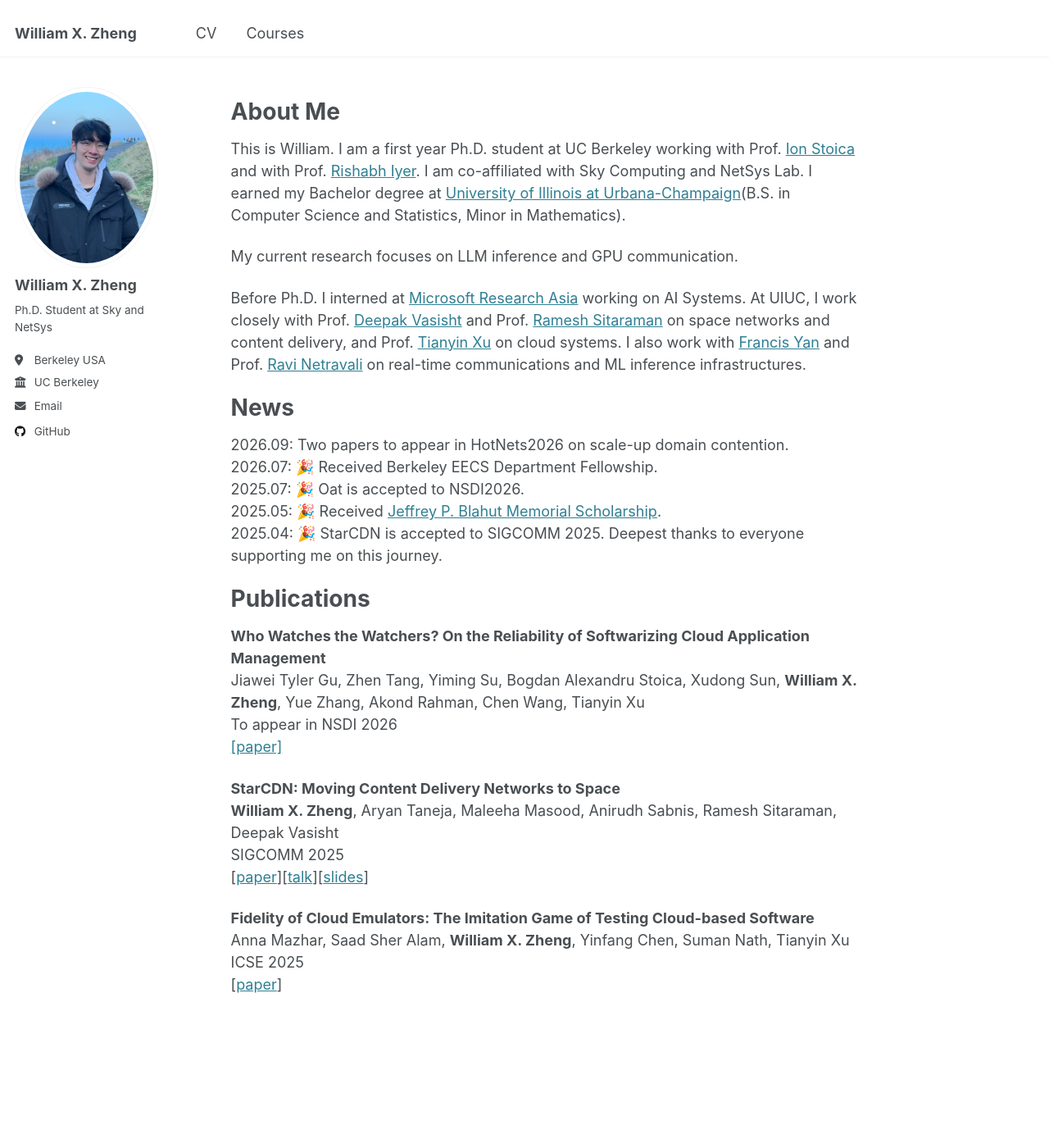
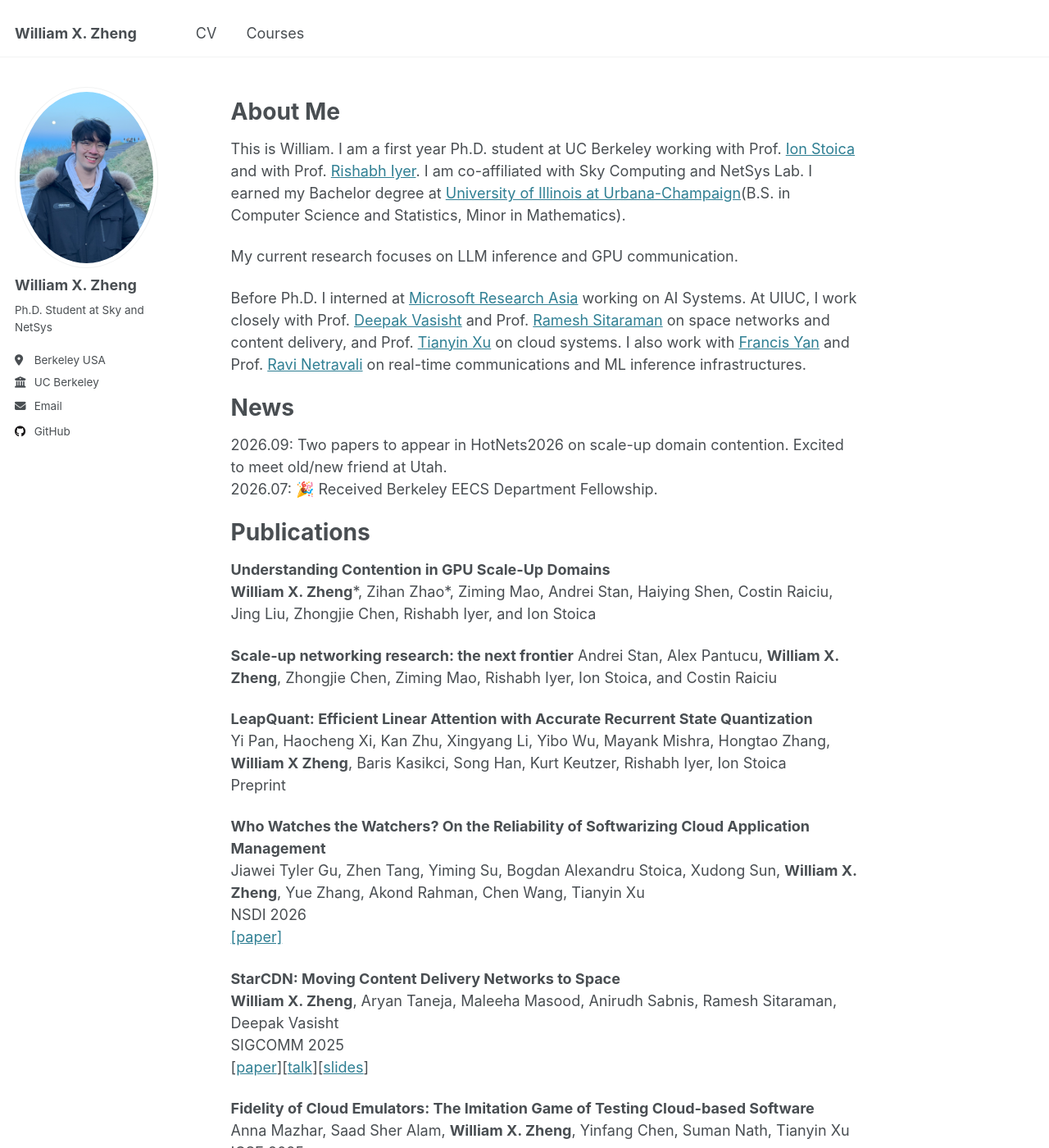
Before and after one commit to xinze-zheng/xinze-zheng.github.io, a Jekyll site: the page built from _pages/about.md, in a window 1280 px wide and 1400 px high. Shown: the whole window at 82% size. Built offline with Jekyll 4.4.1, drawn with Linux system fonts in a browser that asks for light colours.

Commit message:
Update about.md

```diff
--- a/_pages/about.md
+++ b/_pages/about.md
@@ -16,17 +16,24 @@ Before Ph.D. I interned at [Microsoft Research Asia](https://www.microsoft.com/e
 
 News
 =====
-2026.09: Two papers to appear in HotNets2026 on scale-up domain contention. \\
-2026.07: 🎉 Received Berkeley EECS Department Fellowship. \\
-2025.07: 🎉 Oat is accepted to NSDI2026. \\
-2025.05: 🎉 Received [Jeffrey P. Blahut Memorial Scholarship](https://siebelschool.illinois.edu/about/awards/undergraduate-scholarships-awards/jeffrey-p-blahut-memorial-scholarship). \\
-2025.04: 🎉 StarCDN is accepted to SIGCOMM 2025. Deepest thanks to everyone supporting me on this journey.
+2026.09: Two papers to appear in HotNets2026 on scale-up domain contention. Excited to meet old/new friend at Utah. \\
+2026.07: 🎉 Received Berkeley EECS Department Fellowship.
 
 Publications
 =====
+**Understanding Contention in GPU Scale-Up Domains**\\
+**William X. Zheng**\*, Zihan Zhao\*, Ziming Mao, Andrei Stan, Haiying Shen, Costin Raiciu, Jing Liu, Zhongjie Chen, Rishabh Iyer, and Ion Stoica
+
+**Scale-up networking research: the next frontier**
+Andrei Stan, Alex Pantucu, **William X. Zheng**, Zhongjie Chen, Ziming Mao, Rishabh Iyer, Ion Stoica, and Costin Raiciu
+
+**LeapQuant: Efficient Linear Attention with Accurate Recurrent State Quantization**\\
+Yi Pan, Haocheng Xi, Kan Zhu, Xingyang Li, Yibo Wu, Mayank Mishra, Hongtao Zhang, **William X Zheng**, Baris Kasikci, Song Han, Kurt Keutzer, Rishabh Iyer, Ion Stoica\\
+Preprint
+
 **Who Watches the Watchers? On the Reliability of Softwarizing Cloud Application Management**\\
 Jiawei Tyler Gu, Zhen Tang, Yiming Su, Bogdan Alexandru Stoica, Xudong Sun, **William X. Zheng**, Yue Zhang, Akond Rahman, Chen Wang, Tianyin Xu\\
-To appear in NSDI 2026\\
+NSDI 2026\\
 [[paper]](https://scholar.google.com/citations?view_op=view_citation&hl=en&user=42nNhBgAAAAJ&citation_for_view=42nNhBgAAAAJ:d1gkVwhDpl0C)
 
 **StarCDN: Moving Content Delivery Networks to Space**\\
```
